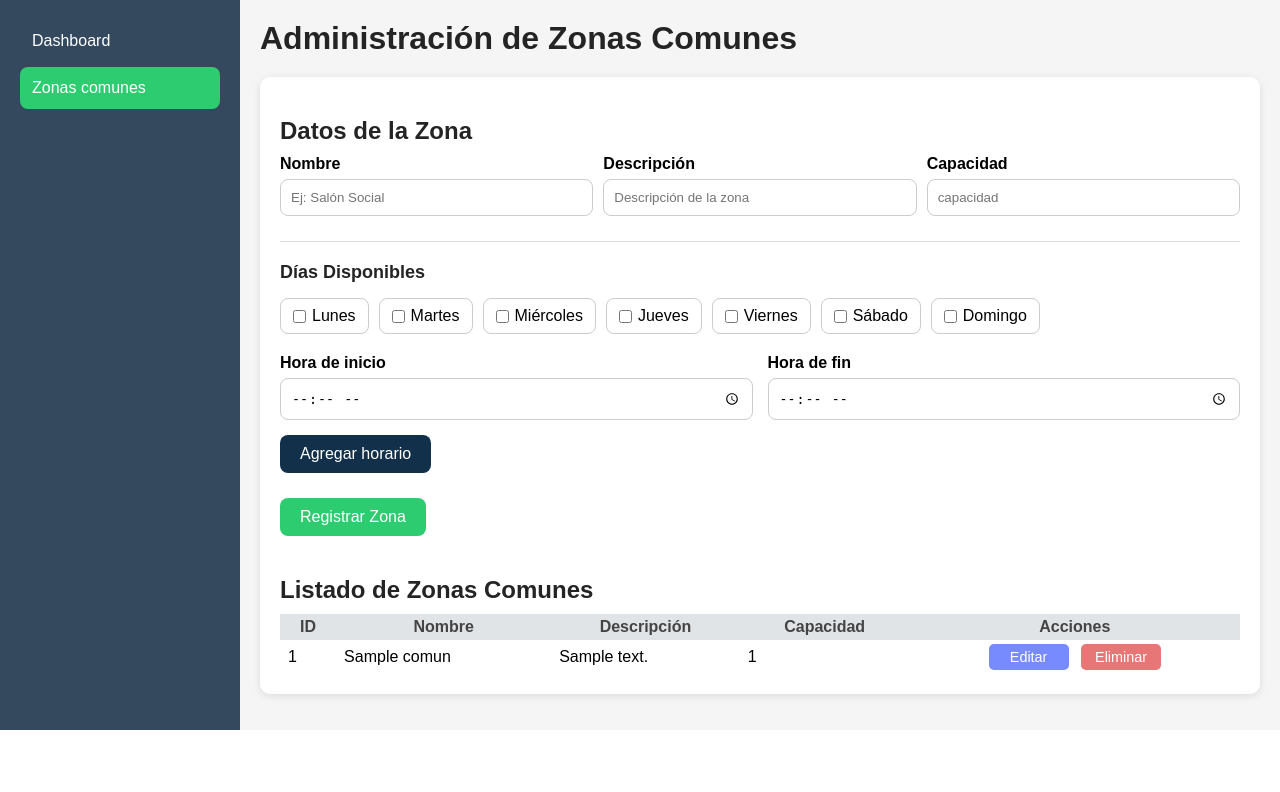
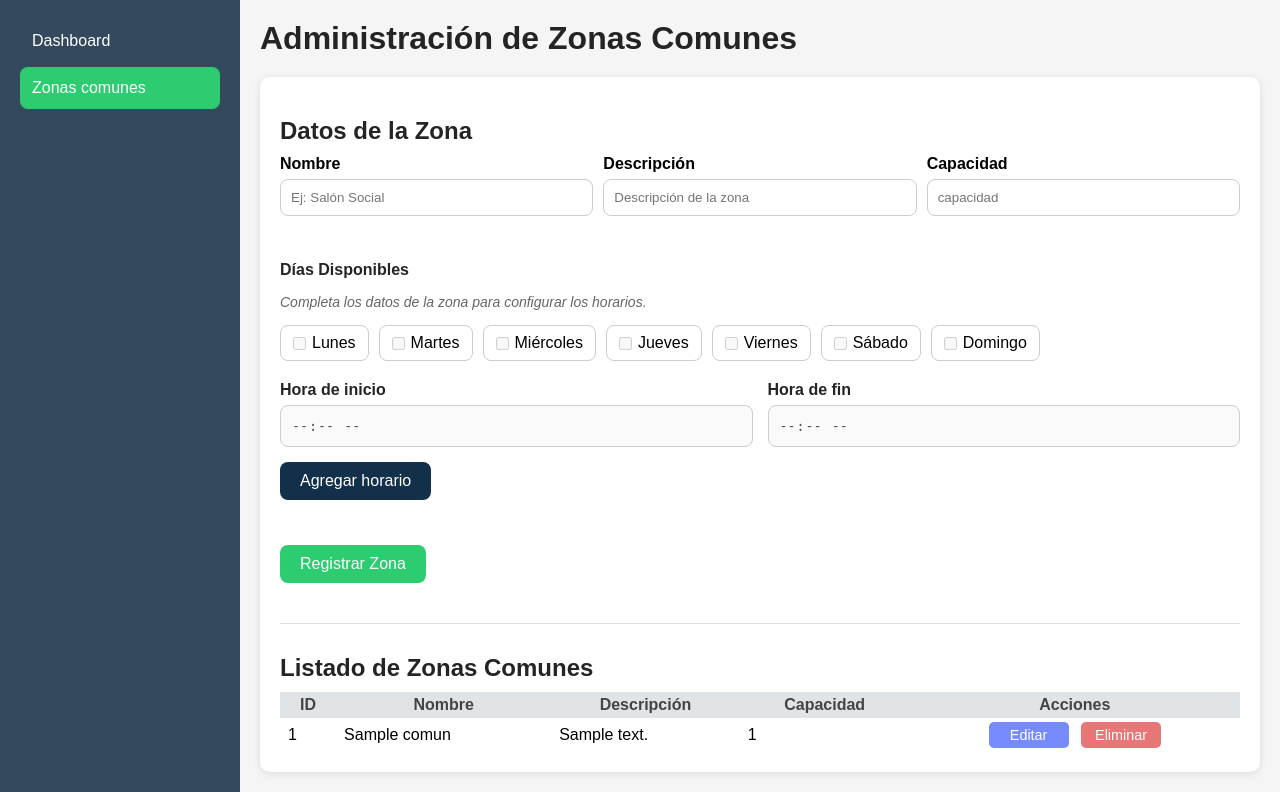
Before and after one commit to AndresFelipeRiveraCalle/proyecto-convivium, a PHP site: page /proyecto-convivium/zonas/index.php in a window 1280 px wide. Shown: the part 70-862 px from the top of the page. Before the commit the page ends 800 px from the top, so only its background shows below. Run offline with PHP 8.4, Linux system fonts and the light colour scheme; tables that the repository leaves empty hold one stand-in row (values such as "Sample post").

Commit message:
Ajustes finales en los estilos del formulario de datos y horarios de zonas comunes

```diff
--- a/assets/css/zonas.css
+++ b/assets/css/zonas.css
@@ -144,13 +144,21 @@ h2 {
 .disponibilidad {
     margin-top: 25px;
     padding-top: 20px;
-    border-top: 1px solid #ddd;
+    border: none;
 }
 
 .disponibilidad h3 {
-    font-size: 18px;
+    font-size: 16px;
     color: #242424;
     margin-bottom: 15px;
+}
+
+/* MENSAJE INFORMATIVO CONTENEDOR HORARIOS */
+.mensaje-horarios {
+    margin: 0 0 15px;
+    font-size: 14px;
+    color: #666;
+    font-style: italic;
 }
 
 /* DÍAS DE LA SEMANA */
@@ -193,6 +201,13 @@ h2 {
 
 .horario-form .form-group {
     min-width: 200px;
+}
+
+.horario-form label {
+    font-weight: 600;
+    color: #242424;
+    display: block;
+    margin-bottom: 6px;
 }
 
 /* BOTONES DEL FORMULARIO */
@@ -291,6 +306,15 @@ h2 {
 
 .mensaje.ocultar {
     opacity: 0;
+    visibility: hidden;
+    margin-top: 0;
+    margin-bottom: 0;
+}
+
+.separador-listado {
+    border: none;
+    border-top: 1px solid #ddd;
+    margin: 30px 0;
 }
 
 /* TABLA */
--- a/assets/js/zonas.js
+++ b/assets/js/zonas.js
@@ -36,11 +36,68 @@ if (mensaje) {
 
         // Agregar la clase ocultar al elemento para que entre el CSS
         mensaje.classList.add('ocultar');
+
+        // Esperar a que termine la transición de opacidad
+        setTimeout(() => {
+
+            // Eliminar completamente el mensaje del documento
+            mensaje.remove();
+
+        }, 500);
     }, 5000);
 }
 
 // Identificar el boton btn-agregar-horario
 const btnAgregarHorario = document.querySelector('#btn-agregar-horario');
+
+// Campos básicos de la zona
+const nombre = document.querySelector('#nombre');
+const descripcion = document.querySelector('#descripcion');
+const capacidad = document.querySelector('#capacidad');
+
+// Sección de horarios
+const seccionHorarios = document.querySelector('#seccion-horarios');
+const mensajeHorarios = document.querySelector('#mensaje-horarios');
+
+// console.log('Mensaje horarios:', mensajeHorarios);
+
+/* console.log('Nombre:', nombre);
+console.log('Descripción:', descripcion);
+console.log('Capacidad:', capacidad);
+console.log('Sección horarios:', seccionHorarios);*/
+
+// Determinar si los datos básicos están completos para habilitar o deshabilitar la zona de horarios disponibles
+function verificarDatosZona() {
+
+    // Obtener los valores actuales de los campos
+    const nombreCompleto = nombre.value.trim();
+    const descripcionCompleta = descripcion.value.trim();
+    const capacidadCompleta = capacidad.value.trim();
+
+    // Verificar que los tres campos tengan información
+    const datosCompletos =
+        nombreCompleto !== '' &&
+        descripcionCompleta !== '' &&
+        capacidadCompleta !== '';
+
+    // Habilitar o deshabilitar la sección de horarios
+    seccionHorarios.disabled = !datosCompletos;
+
+    // Mostrar u ocultar el mensaje informativo
+    if (datosCompletos) {
+        mensajeHorarios.style.display = 'none';
+    } else {
+        mensajeHorarios.style.display = 'block';
+    }
+}
+
+// Escuchar los cambios de los tres campos input
+nombre.addEventListener('input', verificarDatosZona);
+descripcion.addEventListener('input', verificarDatosZona);
+capacidad.addEventListener('input', verificarDatosZona);
+
+// Revisar si los datos de la zona están completos
+verificarDatosZona();
 
 // Contenedor donde se mostrarán visualmente los horarios configurados
 const horariosConfigurados = document.querySelector('#horarios-configurados');
--- a/zonas/index.php
+++ b/zonas/index.php
@@ -163,8 +163,12 @@ if (isset($_GET['id_editar']) && !empty($_GET['id_editar'])) {
                         </div>
                     </div>
 
-                    <div class="disponibilidad">
+                    <fieldset class="disponibilidad" id="seccion-horarios" disabled>
                         <h3>Días Disponibles</h3>
+
+                        <p id="mensaje-horarios" class="mensaje-horarios">
+                            Completa los datos de la zona para configurar los horarios.
+                        </p>
 
                         <div class="dias-semana">
                             <label>
@@ -209,7 +213,7 @@ if (isset($_GET['id_editar']) && !empty($_GET['id_editar'])) {
                             <h3 id="titulo-horarios">Horarios Configurados</h3>
                         </div>
                         <div id="horarios-inputs"></div> <!-- Contener los Inputs hidden que posteriormente recibirá PHP -->
-                    </div>
+                    </fieldset>
 
                     <div class="form-botones">
                         <button type="submit" class="btn btn-principal">
@@ -227,6 +231,8 @@ if (isset($_GET['id_editar']) && !empty($_GET['id_editar'])) {
                         <?= htmlspecialchars($mensaje) ?>
                     </div>
                 <?php } ?>
+
+                <hr class="separador-listado">
 
                 <h2>Listado de Zonas Comunes</h2>
 
```
